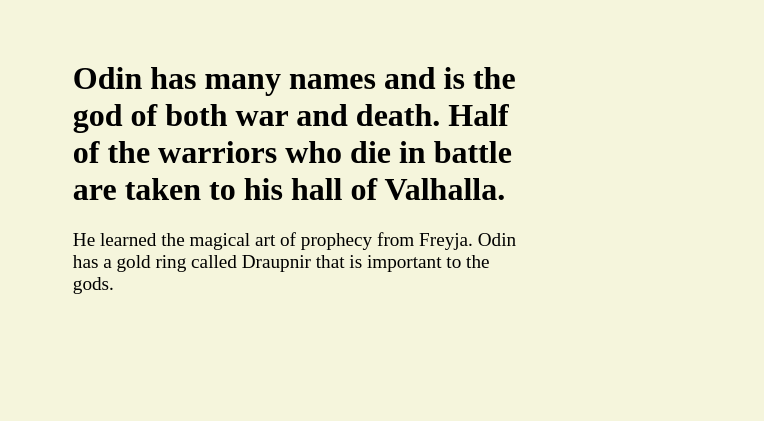
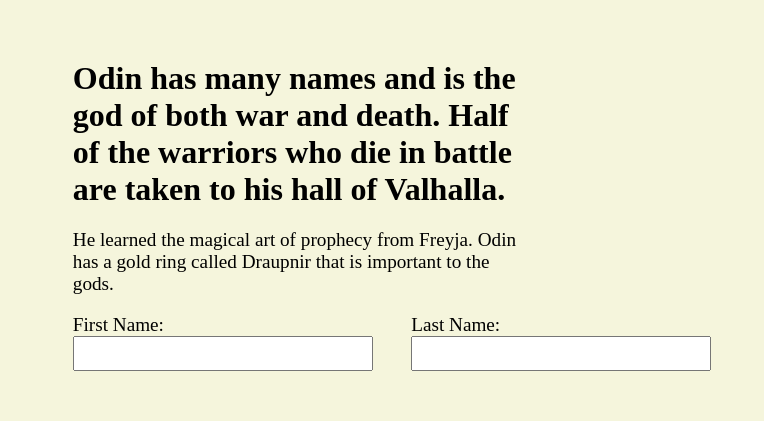
Before and after one commit to Cerefi/sign-up-form, a plain HTML site: page index.html in a window 1280 px wide. Shown: the top 421 px of the page, 516-1280 px from the left. Drawn offline with Linux system fonts and the light colour scheme.

Commit message:
Positioned first name and last name input fields

```diff
--- a/index.html
+++ b/index.html
@@ -15,14 +15,26 @@
             </div>
         </div>
         <div id="main">
-            <div id="main-content">
-                <h1 id="header">
+            <div id="header">
+                <h1 id="header-main">
                     Odin has many names and is the god of both war and death. Half of the warriors who die in battle are taken to his hall of Valhalla.
                 </h1>
-                <p id="sub-header">
+                <p id="header-sub">
                     He learned the magical art of prophecy from Freyja. Odin has a gold ring called Draupnir that is important to the gods.
                 </p>
             </div>
+            <form>
+                <div id="name">
+                    <div id="first-name-container">
+                        <label for="first-name">First Name:</label>
+                        <input type="text" name="first-name" id="first-name" class="input">
+                    </div>
+                    <div id="last-name-container">
+                        <label for="last-name">Last Name:</label>
+                        <input type="text" name="last-name" id="last-name" class="input">
+                    </div>
+                </div>
+            </form>
         </div>
     </body>
 </html>
--- a/style.css
+++ b/style.css
@@ -48,18 +48,43 @@ body {
 
 #main {
     display: flex;
+    flex-direction: column;
     justify-content: flex-start;
     background-color: beige;
     width: 65vw;
     height: 100vh;
 }
 
-#main-content {
+#header {
     width: 60%;
     margin-left: 10%;
     margin-top: 5%;
 }
 
-#main-content p {
+#header p,
+label {
     font-size: larger;
 }
+
+#first-name-container,
+#last-name-container {
+    display: flex;
+    flex-direction: column;
+}
+
+#first-name-container {
+    margin-left: 10%;
+}
+
+#last-name-container {
+    margin-left: 5%;
+}
+
+.input  {
+    width: 300px;
+    height: 35px;
+}
+
+#name {
+    display: flex;
+}
```
